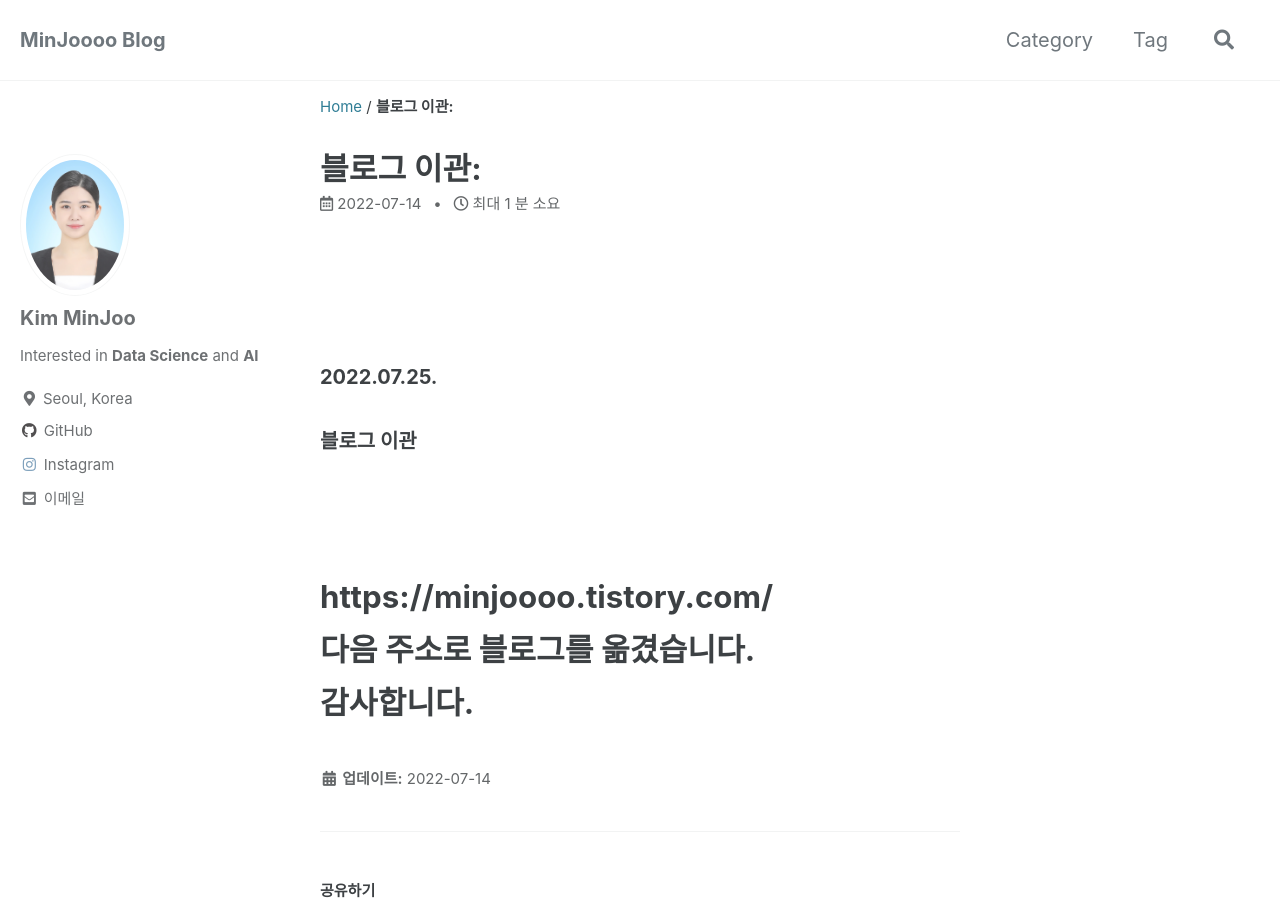
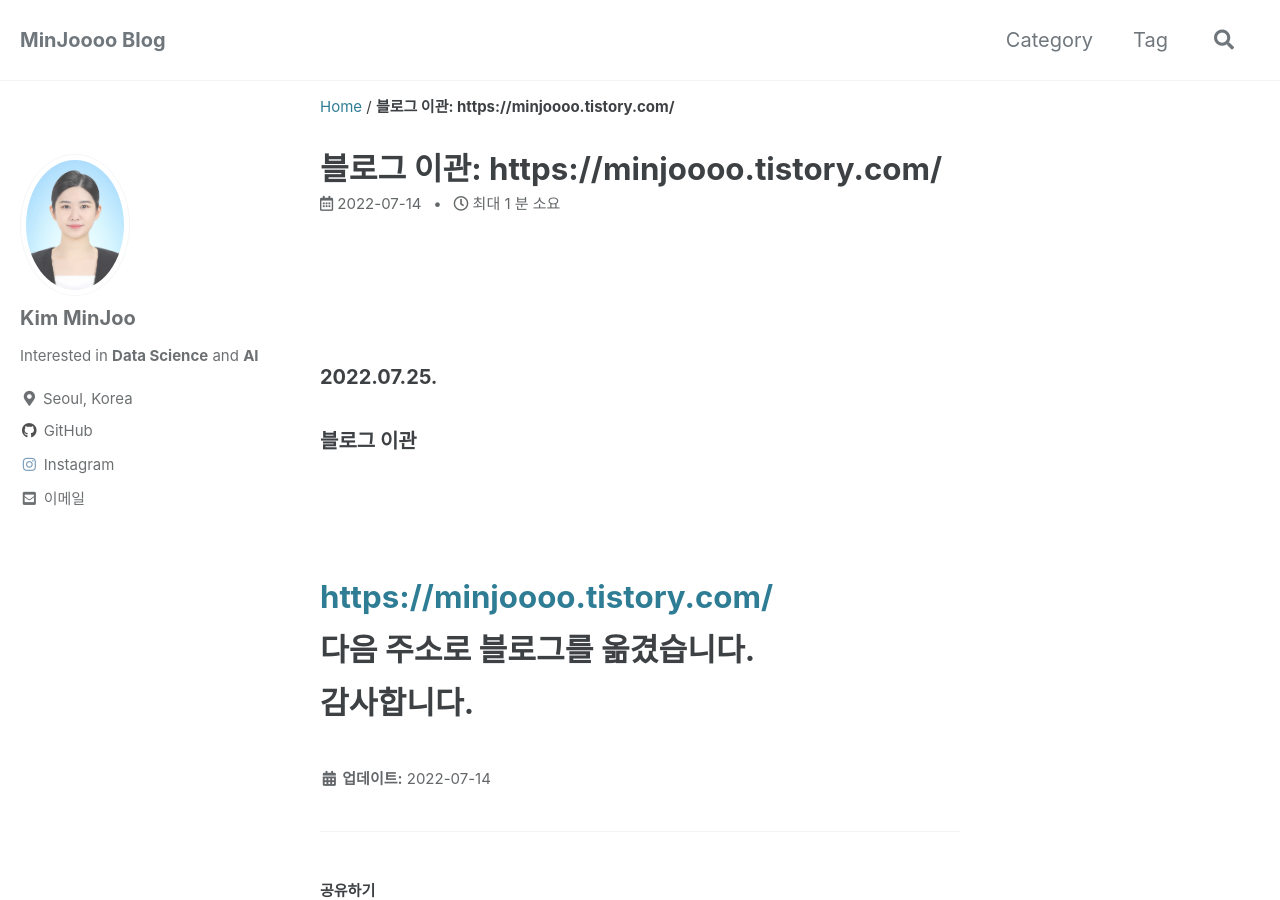
Before and after one commit to MinJoooo/minjoooo.github.io, a Jekyll site: the page built from _posts/2022-07-14-Notice.md, in a window 1280 px wide and 900 px high. Built offline with Jekyll 4.4.1, drawn with Linux system fonts in a browser that asks for light colours; cached includes are drawn as plain includes; some web fonts are replaced; comment, search, counter and statistics services are not loaded; part of the change alters nothing that is shown.

Commit message:
Update 2022-07-14-Notice.md

```diff
--- a/_posts/2022-07-14-Notice.md
+++ b/_posts/2022-07-14-Notice.md
@@ -1,6 +1,6 @@
 ---
 layout: single
-title: "블로그 이관: "
+title: "블로그 이관: https://minjoooo.tistory.com/"
 categories:
 tag:
 toc: false
@@ -17,6 +17,6 @@ toc: false
 <br>
 <br>
 
-# https://minjoooo.tistory.com/
+# [https://minjoooo.tistory.com/](https://minjoooo.tistory.com/)
 # 다음 주소로 블로그를 옮겼습니다.
 # 감사합니다.
```
